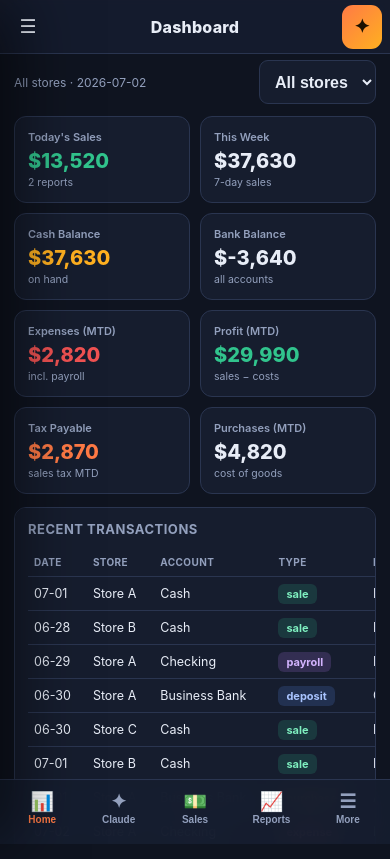
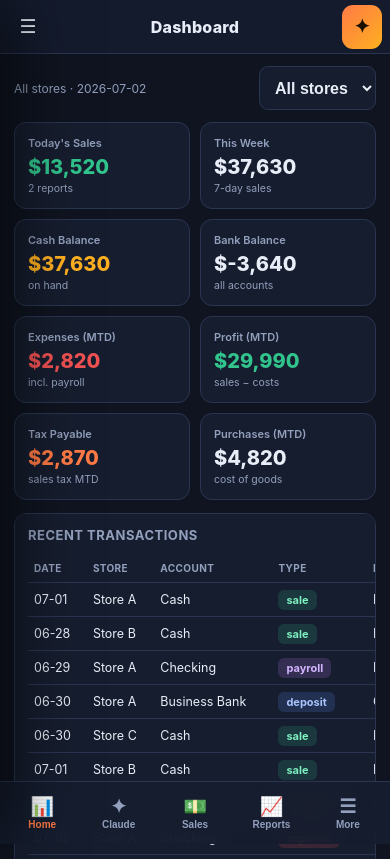
Before and after one commit to qadoumihassan95-cyber/smokestack-erp, a website: page index.html in a window 390 px wide. Shown: the top 859 px of the page. Drawn offline with Linux system fonts and the light colour scheme.

Commit message:
fix(mobile): restore document scrolling + nav clearance tokens

```diff
--- a/index.html
+++ b/index.html
@@ -12,7 +12,14 @@
 <meta name="apple-mobile-web-app-title" content="SmokeStack">
 <meta name="mobile-web-app-capable" content="yes">
 <style>
-  :root{--bg:#0f1420;--panel:#161d2e;--panel2:#1d2740;--line:#2a3550;--txt:#e8edf7;--muted:#93a0bd;
+  :root{
+    /* fixed mobile nav geometry — single source of truth */
+    --mobile-bottom-nav-height:62px;
+    --mobile-safe-area-bottom:env(safe-area-inset-bottom, 0px);
+    --mobile-safe-area-top:env(safe-area-inset-top, 0px);
+    --mobile-top-bar-height:54px;
+    --mobile-bottom-clearance:calc(var(--mobile-bottom-nav-height) + var(--mobile-safe-area-bottom) + 24px);
+    --bg:#0f1420;--panel:#161d2e;--panel2:#1d2740;--line:#2a3550;--txt:#e8edf7;--muted:#93a0bd;
         --brand:#ff7a45;--brand2:#ffb020;--ok:#31c48d;--warn:#ffb020;--bad:#f05252;--accent:#5b8def;}
   *{box-sizing:border-box;margin:0;padding:0}
   body{font-family:-apple-system,BlinkMacSystemFont,"Segoe UI",Roboto,sans-serif;background:var(--bg);color:var(--txt);height:100vh;overflow:hidden}
@@ -202,9 +209,15 @@
   /* ===================== MOBILE (premium native feel) ===================== */
   .mtop,.mbot,.scrim{display:none}
   @media(max-width:860px){
-    html,body{overflow-x:hidden}
-    body{-webkit-tap-highlight-color:transparent}
-    .app{grid-template-columns:1fr;height:auto;min-height:100dvh}
+    /* ROOT CAUSE FIX ------------------------------------------------------
+       Desktop uses body{height:100vh;overflow:hidden} + .main{overflow-y:auto}.
+       On mobile that left NO scroll container (main was set to visible), so the
+       document was clipped at 100vh -> rubber-band + snap-back.
+       Here we hand scrolling back to the DOCUMENT and reserve nav space on the
+       real scrolling container. ------------------------------------------ */
+    html{height:auto;overflow-y:auto;overflow-x:hidden;-webkit-overflow-scrolling:touch;overscroll-behavior-y:contain;scroll-behavior:auto}
+    body{height:auto;min-height:100svh;overflow-y:visible;overflow-x:hidden;-webkit-tap-highlight-color:transparent;overscroll-behavior-y:contain}
+    .app{display:block;grid-template-columns:1fr;height:auto;min-height:auto}
 
     /* --- top app bar --- */
     .mtop{display:flex;position:fixed;top:0;left:0;right:0;z-index:130;height:calc(54px + env(safe-area-inset-top));
@@ -216,7 +229,7 @@
     .mtop-title{flex:1;text-align:center;font-size:16px;font-weight:800;letter-spacing:.2px;white-space:nowrap;overflow:hidden;text-overflow:ellipsis}
 
     /* --- slide-in drawer (was display:none = no nav at all) --- */
-    .side{display:flex;position:fixed;top:0;bottom:0;left:0;width:272px;max-width:82vw;z-index:150;
+    .side{display:flex;position:fixed;top:0;bottom:0;left:0;width:272px;max-width:82vw;z-index:150;height:100dvh;
       transform:translateX(-102%);transition:transform .26s cubic-bezier(.3,.9,.3,1);
       box-shadow:24px 0 60px rgba(0,0,0,.5);overflow-y:auto;
       padding:calc(14px + env(safe-area-inset-top)) 12px calc(18px + env(safe-area-inset-bottom))}
@@ -228,16 +241,25 @@
 
     /* --- bottom tab bar --- */
     .mbot{display:flex;position:fixed;left:0;right:0;bottom:0;z-index:130;
-      padding:6px 4px calc(6px + env(safe-area-inset-bottom));
-      background:rgba(22,29,46,.94);backdrop-filter:saturate(180%) blur(14px);border-top:1px solid var(--line)}
-    .mbot button{flex:1;background:none;border:none;color:var(--muted);display:flex;flex-direction:column;align-items:center;gap:3px;
-      padding:6px 2px;font-size:10px;font-weight:700;cursor:pointer;border-radius:10px;min-height:52px}
+      height:var(--mobile-bottom-nav-height);box-sizing:content-box;
+      padding:0 4px var(--mobile-safe-area-bottom);align-items:center;
+      background:rgba(22,29,46,.94);backdrop-filter:saturate(180%) blur(14px);border-top:1px solid var(--line);
+      pointer-events:auto;touch-action:manipulation}
+    .mbot button{flex:1;background:none;border:none;color:var(--muted);display:flex;flex-direction:column;align-items:center;justify-content:center;gap:3px;
+      padding:4px 2px;font-size:10px;font-weight:700;cursor:pointer;border-radius:10px;height:var(--mobile-bottom-nav-height);min-height:0}
     .mbot button .i{font-size:19px;line-height:1}
     .mbot button.on{color:var(--brand)}
     .mbot button:active{background:var(--panel2)}
 
     /* --- main content spacing --- */
-    .main{padding:calc(60px + env(safe-area-inset-top)) 14px calc(84px + env(safe-area-inset-bottom));overflow-y:visible}
+    .main{
+      overflow:visible;height:auto;min-height:0;
+      padding-top:calc(var(--mobile-top-bar-height) + var(--mobile-safe-area-top) + 12px);
+      padding-left:14px;padding-right:14px;
+      padding-bottom:var(--mobile-bottom-clearance);   /* nav + safe-area + comfort */
+    }
+    /* belt & braces: a real spacer element in flow, immune to padding collapse */
+    .main::after{content:"";display:block;height:0}
     .top{margin-bottom:12px;gap:8px;align-items:center}
     .top h1{display:none}                 /* app bar already shows the page title */
     .top .sub{font-size:12px;color:var(--muted)}
@@ -251,8 +273,9 @@
     .card[style*="span 2"]{grid-column:auto !important}
     .kpi .v{font-size:20px}.kpi .l{font-size:11px}.kpi .s{font-size:10.5px}
 
-    /* --- tables: horizontal scroll with momentum --- */
-    .card{overflow-x:auto;-webkit-overflow-scrolling:touch}
+    /* --- tables: horizontal scroll ONLY (overflow-y must be explicit, or the
+           spec promotes it to `auto` and every card becomes a scroll trap) --- */
+    .card{overflow-x:auto;overflow-y:hidden;-webkit-overflow-scrolling:touch;overscroll-behavior-x:contain}
     table{min-width:520px}
     th{font-size:10px;padding:8px 6px}
     td{padding:9px 6px;font-size:12.5px}
@@ -268,7 +291,7 @@
     /* --- Ask Claude (copilot) --- */
     .cop-wrap{grid-template-columns:1fr;height:auto;gap:0}
     .cop-side{display:none}
-    .cop-main{height:calc(100dvh - 215px);min-height:340px;border-radius:14px}
+    .cop-main{height:calc(100svh - var(--mobile-top-bar-height) - var(--mobile-safe-area-top) - var(--mobile-bottom-clearance) - 92px);min-height:320px;border-radius:14px}
     .cop-stream{padding:14px}
     .cop-row{max-width:96%}
     .cop-row.me{max-width:88%}
@@ -282,7 +305,7 @@
 
     /* --- Report Center --- */
     .rep-wrap{grid-template-columns:1fr;height:auto;gap:10px}
-    .rep-cats{display:flex;flex-wrap:nowrap;gap:7px;overflow-x:auto;padding:8px;-webkit-overflow-scrolling:touch;scrollbar-width:none}
+    .rep-cats{display:flex;flex-wrap:nowrap;gap:7px;overflow-x:auto;overflow-y:hidden;padding:8px;-webkit-overflow-scrolling:touch;scrollbar-width:none;overscroll-behavior-x:contain}
     .rep-cats::-webkit-scrollbar{display:none}
     .rep-cat{flex:0 0 auto;white-space:nowrap;padding:9px 13px;border-radius:20px;background:var(--panel2);border:1px solid var(--line);margin:0;min-height:40px}
     .rep-cat.on{box-shadow:none;background:var(--brand);color:#1a1000}
@@ -300,7 +323,7 @@
     .rep-exp button{flex:1 1 auto;min-height:42px}
     .rep-dh{flex-direction:column;align-items:stretch;gap:10px}
     .rep-searchbox input{width:100%;max-width:none;font-size:16px}
-    .rep-tbl-wrap{max-height:none}
+    .rep-tbl-wrap{max-height:none;overflow-x:auto;overflow-y:hidden;overscroll-behavior-x:contain}
     .rep-svg{min-width:0}
 
     /* --- header search box on reports --- */
```
